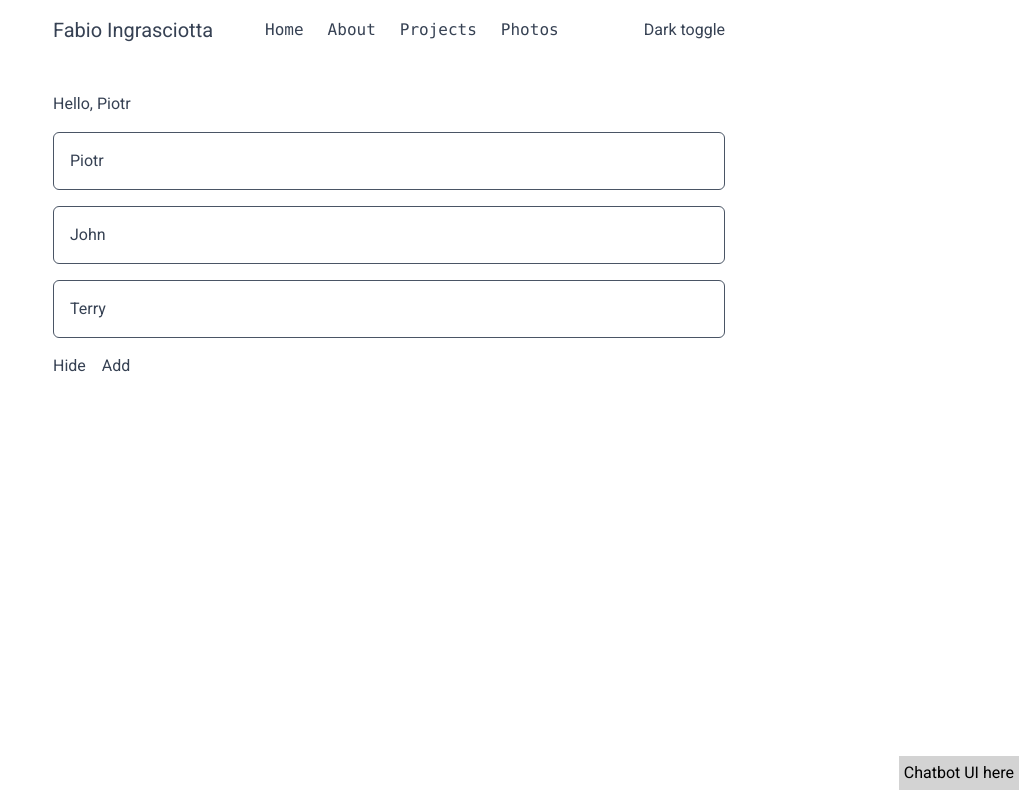
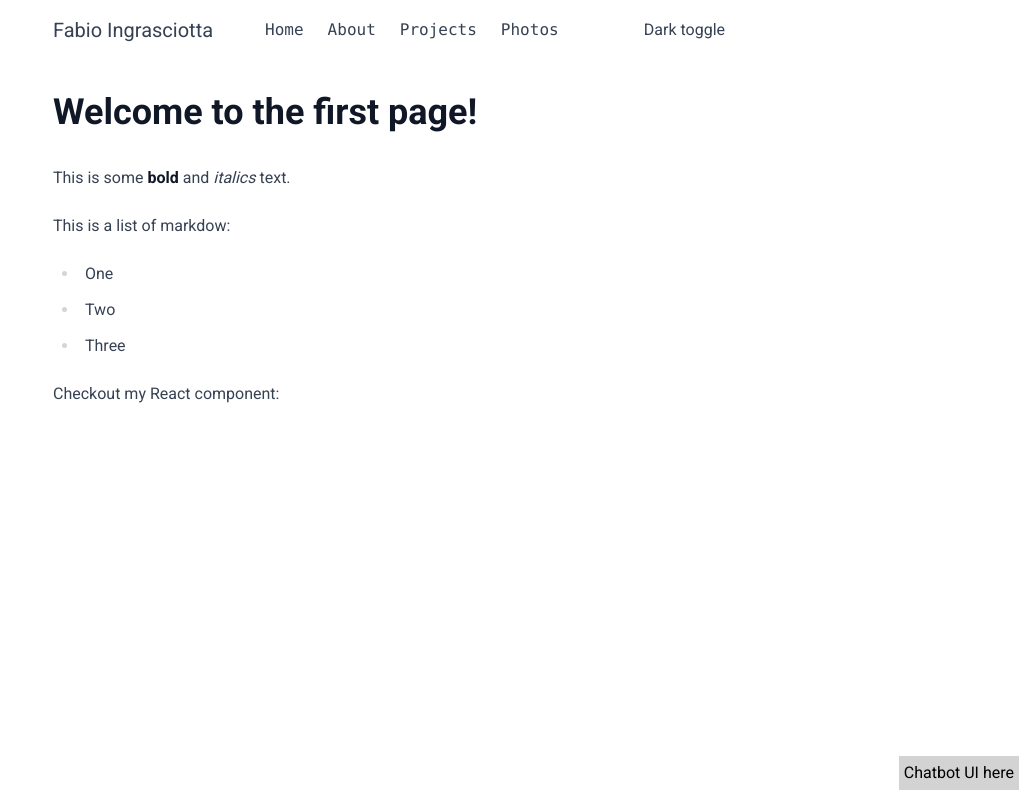
Before and after one commit to fabioi/next14-blog-tutorial, a Next.js app: page / in a window 1280 px wide. Shown: the whole page, without its empty margins (251-1280 px from the left). Built offline with nearby package versions, Linux system fonts and the light colour scheme.

Commit message:
Implement MDX content rendering in Home and BlogPost components; add first.mdx file for initial content

```diff
--- a/src/app/blog/[slug]/page.js
+++ b/src/app/blog/[slug]/page.js
@@ -1,5 +1,7 @@
+import fs from 'fs'
 import { MDXRemote } from 'next-mdx-remote/rsc'
 import { notFound } from 'next/navigation'
+import path from 'path'
 
 export async function generateMetadata({ params }) {
       return {
@@ -13,16 +15,20 @@ export default function BlogPost({ params }) {
             notFound()
       }
 
+      // Read the MDX file content
+      const filePath = path.join(process.cwd(), 'src/app/content', `${params.slug}.mdx`)
+
+      // Check if file exists
+      if (!fs.existsSync(filePath)) {
+            notFound()
+      }
+
+      const content = fs.readFileSync(filePath, 'utf8')
+
       return (
             <>
                   <article className="prose dark:prose-invert">
-                        <MDXRemote source={
-                              `# Hello world
-
-This is from server component for ${params.slug}`
-                        }
-
-                        />
+                        <MDXRemote source={content} />
                   </article>
             </>
       )
--- /dev/null
+++ b/src/app/content/first.mdx
@@ -0,0 +1,10 @@
+# Welcome to the first page!
+
+This is some **bold** and _italics_ text.
+
+This is a list of markdow:
+- One
+- Two
+- Three
+
+Checkout my React component:
--- a/src/app/page.js
+++ b/src/app/page.js
@@ -1,9 +1,12 @@
 'use client'
 
+import Card from "@/components/card"
+import fs from "fs"
+import { MDXRemote } from 'next-mdx-remote/rsc'
+import path from "path"
 import { useState } from "react"
-import Card from "@/components/card"
 
-export default function Home() {
+export default function Home({ params }) {
   const [isVisible, setIsVisible] = useState(true)
   const [names, setNames] = useState(['Piotr', 'John', 'Terry'])
   const name = 'Piotr'
@@ -15,18 +18,13 @@ export default function Home() {
   }
   const cards = isVisible
     && names.map((name, index) => <Card key={index}>{name}</Card>)
+  const slug = params?.slug || 'first'
+  const content = fs.readFileSync(path.join(process.cwd(), 'src/app/content', `${slug}.mdx`), 'utf8')
   return (
     <>
-      <div className="space-y-4">
-        <div>Hello, {name}</div>
-        {cards}
-        <div className="flex space-x-4">
-          <button onClick={handleClick}>
-            {isVisible ? 'Hide' : 'Show'}
-          </button>
-          <button onClick={handleAdd}>Add</button>
-        </div>
-      </div>
+      <article className="prose dark:prose-invert">
+        <MDXRemote source={content} />
+      </article>
     </>
   )
 }
```
